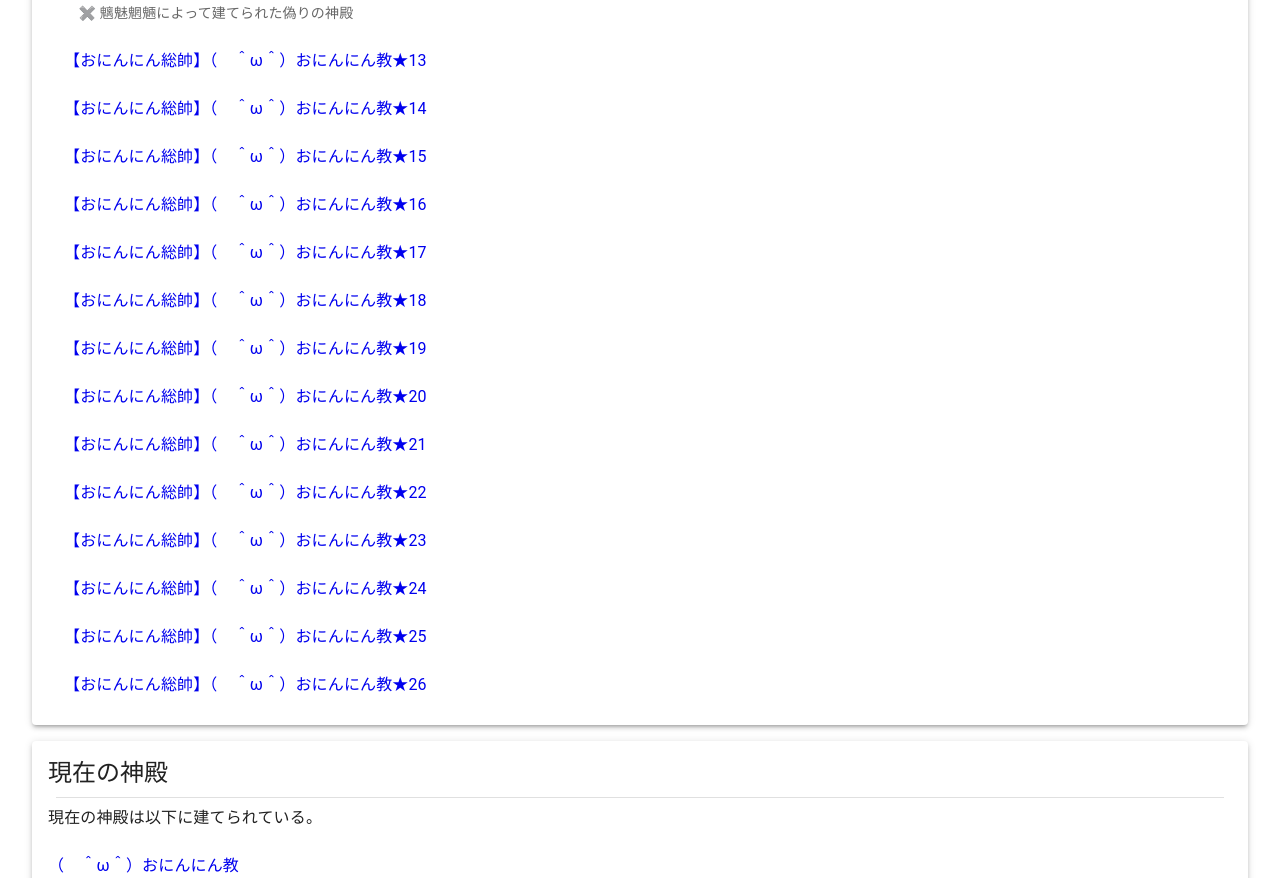
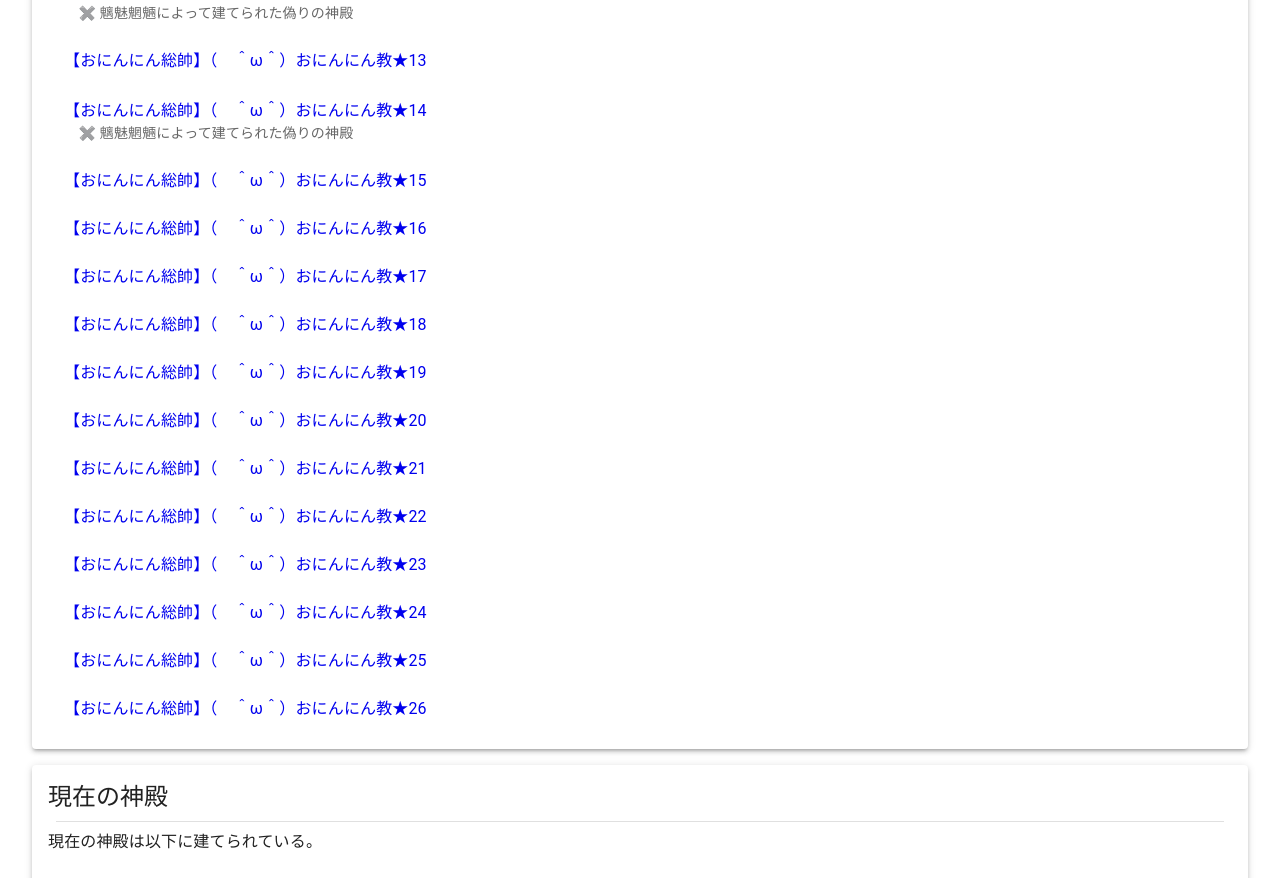
Before and after one commit to Rev-Schnabel/oninninkyo, a React (Create React App) app: page /archive in a window 1280 px wide. Shown: the part 946-1824 px from the top of the page. Built offline with nearby package versions, Linux system fonts and the light colour scheme.

Commit message:
Add description.

```diff
--- a/src/archive/archive.tsx
+++ b/src/archive/archive.tsx
@@ -128,6 +128,7 @@ const archive: Archive[] = [
   {
     title: "【おにんにん総帥】（　＾ω＾）おにんにん教★14",
     url: "https://toro.5ch.net/test/read.cgi/siberia/1348986282/",
+    description: "✖️ 魑魅魍魎によって建てられた偽りの神殿",
   },
   {
     title: "【おにんにん総帥】（　＾ω＾）おにんにん教★15",
```
